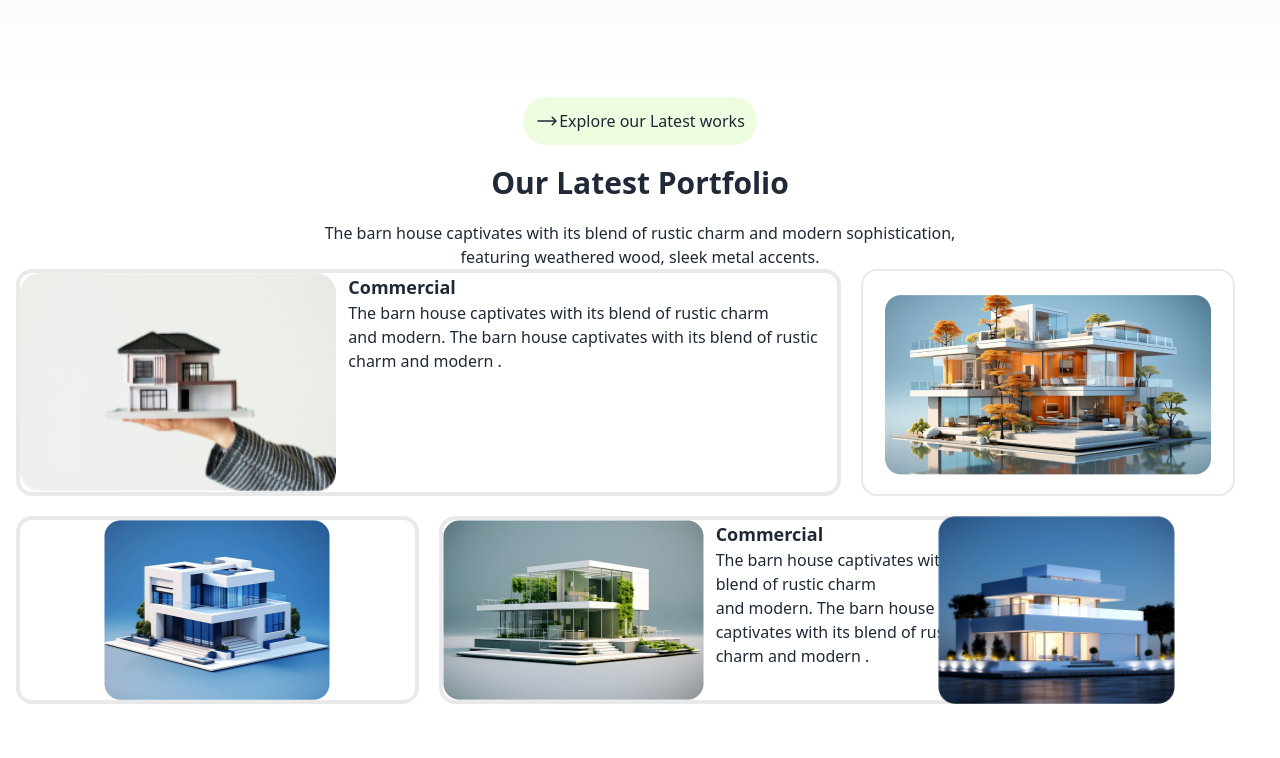
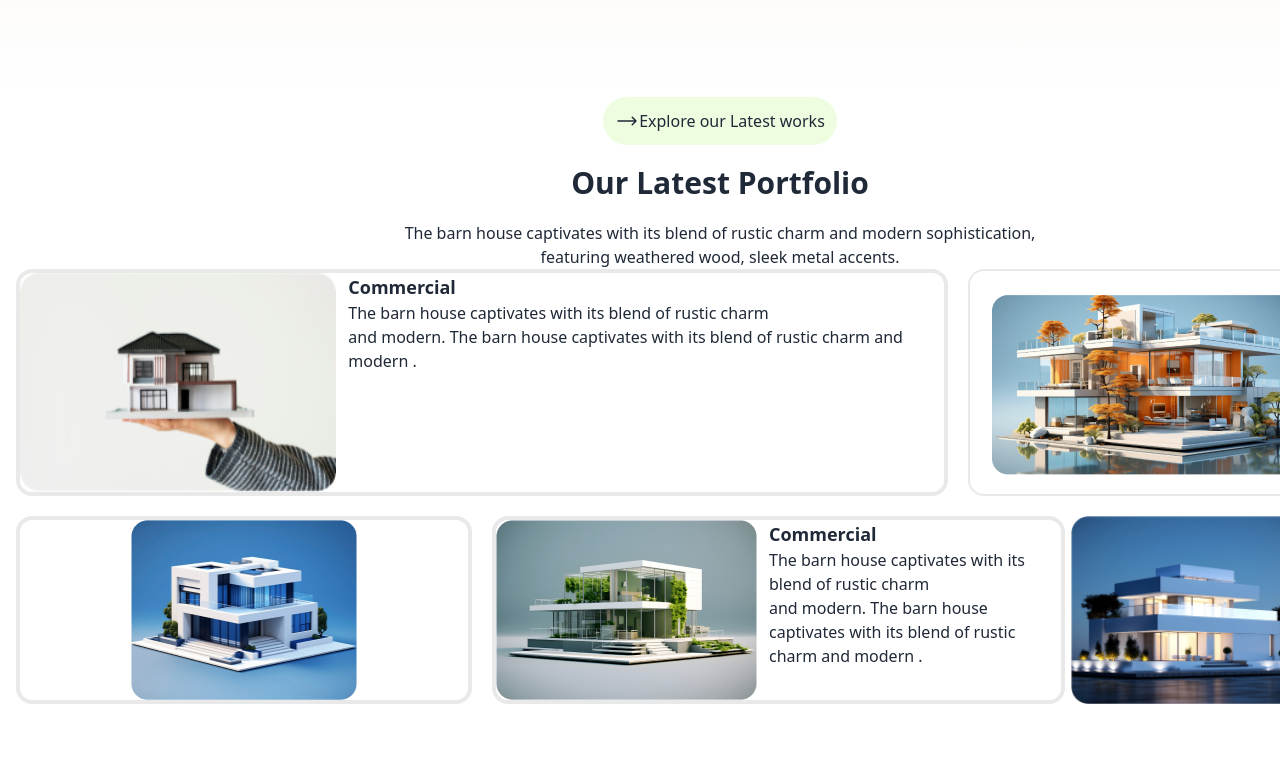
Before and after one commit to Claive319/Assignment-3, a plain HTML site: page index.html in a window 1280 px wide. Shown: the part 1942-2700 px from the top of the page. Drawn offline with nearby package versions, Linux system fonts and the light colour scheme.

Commit message:
final and lastest push

```diff
--- a/index.html
+++ b/index.html
@@ -191,7 +191,7 @@
 
 
     </section>
-    <section class="h-[1080px] bg-white">
+    <section class="h-[1080px] bg-white w-[1440px] mx-auto">
       <div class="flex flex-col  gap-5 md:mx-auto">
         <button class="rounded-3xl bg-[#ABEF5F33] md:mx-auto flex p-3"><svg xmlns="http://www.w3.org/2000/svg" fill="none" viewBox="0 0 24 24" stroke-width="1.5" stroke="currentColor" class="size-6">
           <path stroke-linecap="round" stroke-linejoin="round" d="M17.25 8.25 21 12m0 0-3.75 3.75M21 12H3" />
```
